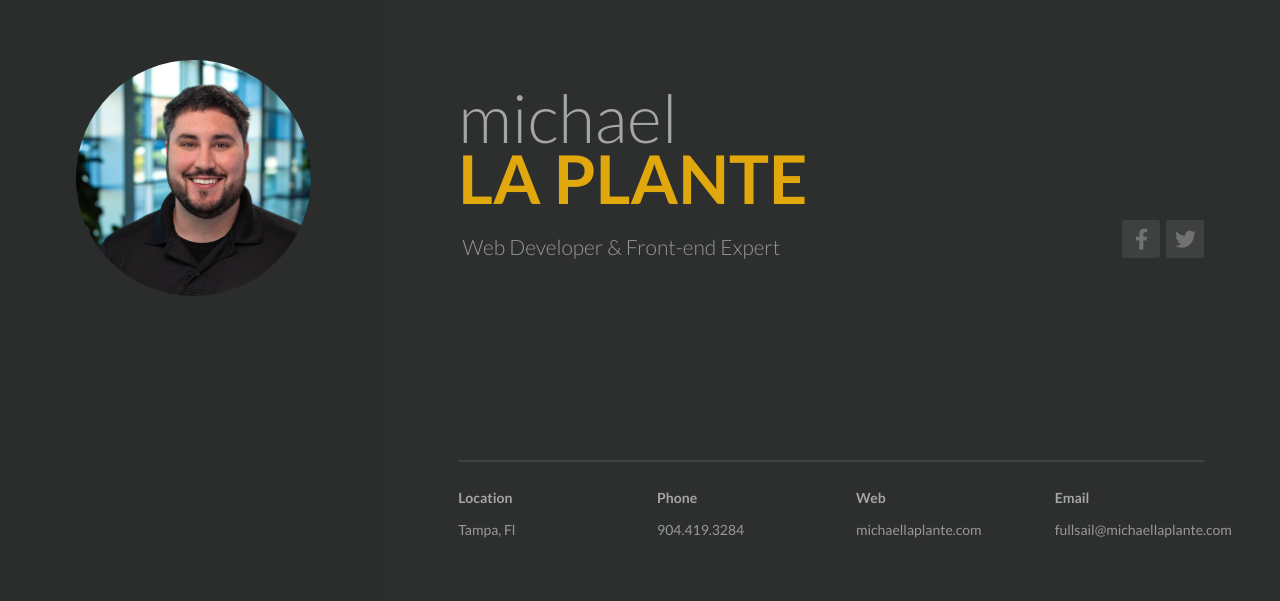
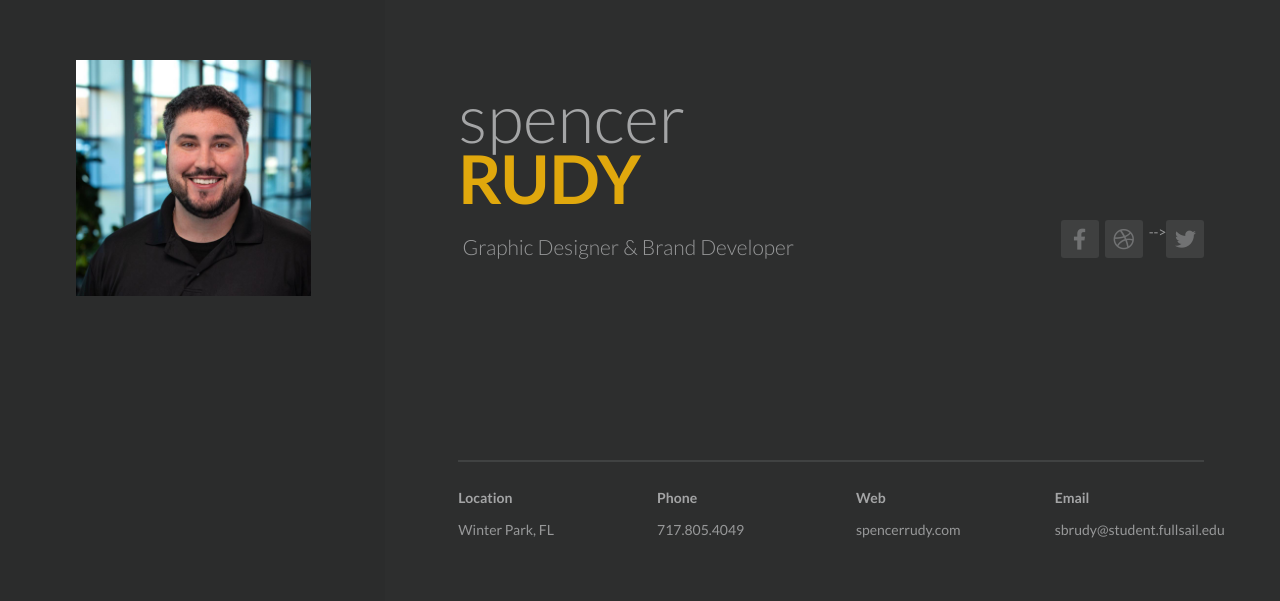
Before and after one commit to SBRudy/resume, a plain HTML site: page index.html in a window 1280 px wide. Shown: the part 196-797 px from the top of the page. Drawn offline with Linux system fonts and the light colour scheme.

Commit message:
update to show me

```diff
--- a/index.html
+++ b/index.html
@@ -4,7 +4,7 @@
 
     <head>
 
-        <title>Build a website at HOF 11</title>
+        <title>Spencer Rudy</title>
 
         <meta name="description" content="">
 
@@ -75,7 +75,7 @@
 
                                     <div class="c-header__avatar">
                                         <div class="a-header  c-avatar">
-                                            <img class="c-avatar__img" src="assets/images/header/avatar.jpg" alt="">
+                                            <img class="c-avatar_img" src="assets/images/header/avatar.jpg" alt="">
                                         </div><!-- /c-avatar -->
                                     </div><!-- /c-header-avatar -->
 
@@ -93,16 +93,16 @@
                                                 <h1 class="c-brand__title  t-title">
                                                     <span class="c-brand__sizer">
                                                         <span class="a-header  c-brand__first-word  t-title__first-word">
-                                                            Michael
+                                                            Spencer
                                                         </span>
                                                         <span class="a-header  c-brand__second-word  t-title__second-word">
-                                                            La Plante
+                                                            Rudy
                                                         </span>
                                                     </span>
                                                 </h1>
                                                 <h2 class="a-header  c-brand__sub-title  t-sub-title">
                                                     <span class="c-brand__sizer">
-                                                        Web Developer &amp; Front-end Expert
+                                                        Graphic Designer &amp; Brand Developer
                                                     </span>
                                                 </h2>
                                             </div><!-- /c-brand -->
@@ -115,13 +115,13 @@
                                                     <i class="fab  fa-lg  fa-facebook-f"></i>
                                                 </a>
                                             </li>
-                                            <!-- <li class="a-header">
-                                                <a href="https://dribbble.com/" target="_blank" class="c-social-button  t-social-button">
+                                             <li class="a-header">
+                                                <a href="https://dribbble.com/SpencerRudy" target="_blank" class="c-social-button  t-social-button">
                                                     <i class="fab  fa-lg  fa-dribbble"></i>
                                                 </a>
                                             </li> -->
                                             <li class="a-header">
-                                                <a href="https://twitter.com/laplantewebdev" target="_blank" class="c-social-button  t-social-button">
+                                                <a href="https://twitter.com/sbrudy3" target="_blank" class="c-social-button  t-social-button">
                                                     <i class="fab  fa-lg  fa-twitter"></i>
                                                 </a>
                                             </li>
@@ -140,7 +140,7 @@
                                                     <div class="o-content__body">
                                                         <h4>Location</h4>
                                                         <address>
-                                                            Tampa, Fl
+                                                            Winter Park, FL
                                                         </address>
                                                     </div>
                                                 </div><!-- /o-content -->
@@ -151,7 +151,7 @@
                                                     <div class="o-content__body">
                                                         <h4>Phone</h4>
                                                         <p>
-                                                            904.419.3284
+                                                            717.805.4049
                                                         </p>
                                                     </div>
                                                 </div><!-- /o-content -->
@@ -164,7 +164,7 @@
                                                             <h4>Web</h4>
                                                             <p>
                                                                 <span class="t-link-container__item--blended">
-                                                                    michaellaplante.com
+                                                                    spencerrudy.com
                                                                 </span>
                                                             </p>
                                                         </a><!-- /o-link-container -->
@@ -179,7 +179,7 @@
                                                             <h4>Email</h4>
                                                             <p>
                                                                 <span class="t-link-container__item--blended">
-                                                                    fullsail@michaellaplante.com
+                                                                    sbrudy@student.fullsail.edu
                                                                 </span>
                                                             </p>
                                                         </a><!-- /o-link-container -->
```
